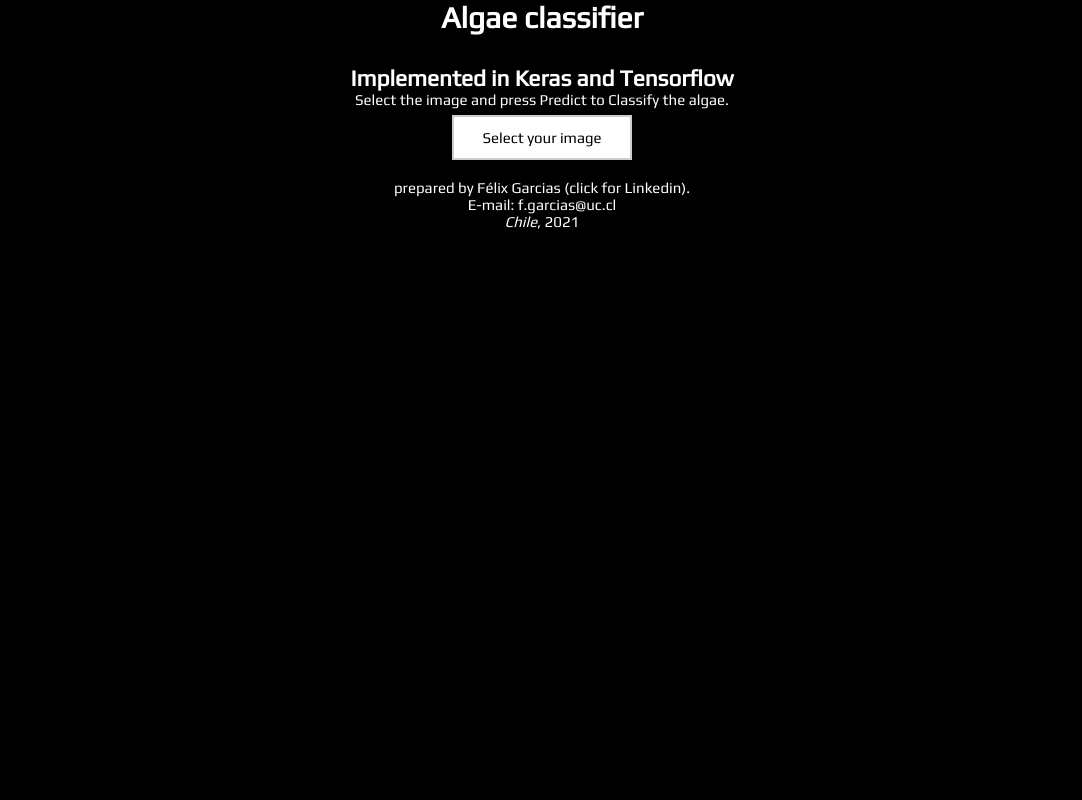
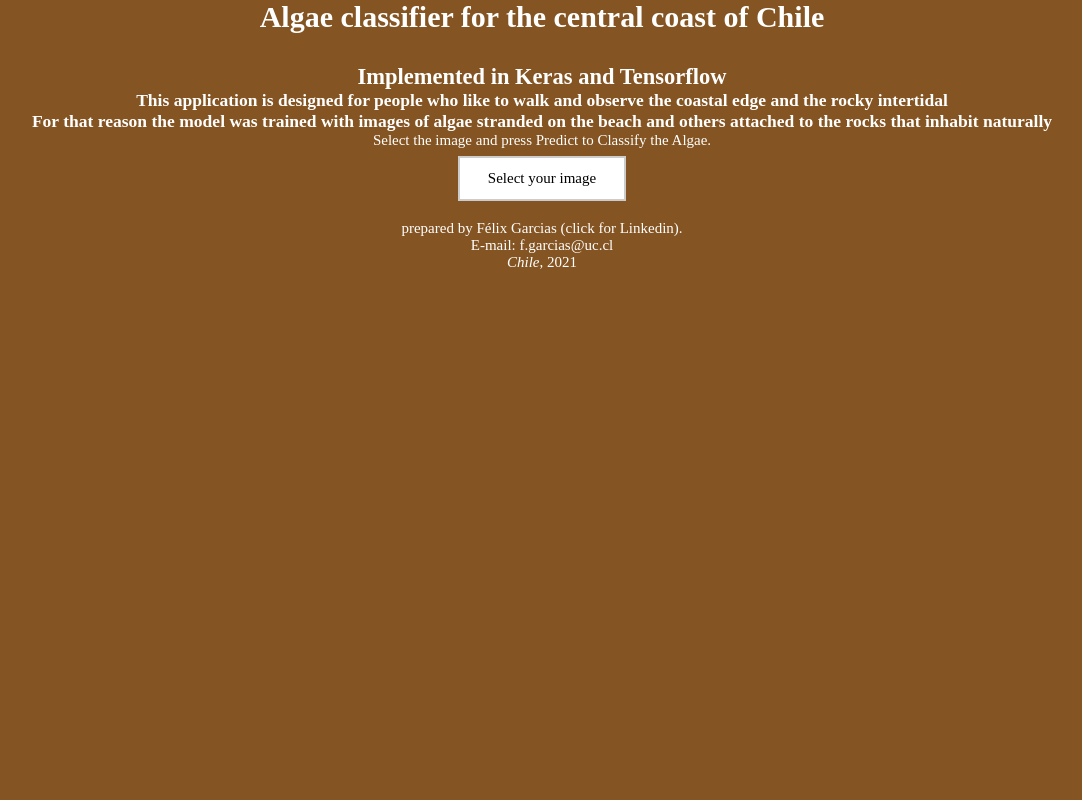
Before and after one commit to Fgarciash/Algae-Classifier, a Flask app: page / in a window 1280 px wide. Shown: the whole page, without its empty margins (98-1180 px from the left). Run offline with Flask 2, Linux system fonts and the light colour scheme; some libraries are stand-ins or nearby versions.

Commit message:
Versión 2

```diff
--- a/static/css/main.css
+++ b/static/css/main.css
@@ -9,9 +9,9 @@
 }
 
 html {
-    background-color: #000000;
+    background-color: #845422;
     color: #ffffff;
-    font-family: 'Play', sans-serif;
+    font-family: 'Times New Roman', sans-serif;
     font-weight: 300;
     font-size: 15px;
     text-rendering: optimizeLegibility;
--- a/templates/index.html
+++ b/templates/index.html
@@ -1,12 +1,19 @@
+
+
+
 <html>
 
     <head>
         <meta name="viewport" content="width-device-width, initial-scale=1.0">
         <link href="https://fonts.googleapis.com/css?family=Play&display=swap" rel="stylesheet">
 
-        <title>Algae classifier for the central coast of Chile  </title>
 
-        <meta name="theme-color" content="#4285f4">
+
+
+
+        <title>Algae classifier  </title>
+
+        <meta name="theme-color" content="#ffffff">
     </head>
 
 <body>
@@ -15,7 +22,8 @@
 
         <header>
             <div class="top_frame">
-                <h1>Algae classifier</h1>
+                <h1>Algae classifier for the central coast of Chile</h1>
+
             </div>
         </header>
 
@@ -23,8 +31,12 @@
 
         <h2>Implemented in Keras and Tensorflow</h2>
 
+        <h3>This application is designed for people who like to walk and observe the coastal edge and the rocky intertidal<h3>
+        <h3>For that reason the model was trained with images of algae stranded on the beach and others attached to the rocks that inhabit naturally </h3>
+
+
         <p class="description">
-            Select the image and press Predict to Classify the algae.
+            Select the image and press Predict to Classify the Algae.
         </p>
 
         <div>
```
Also changed, not shown: uploads/durvillaea1.jpg (deleted).
